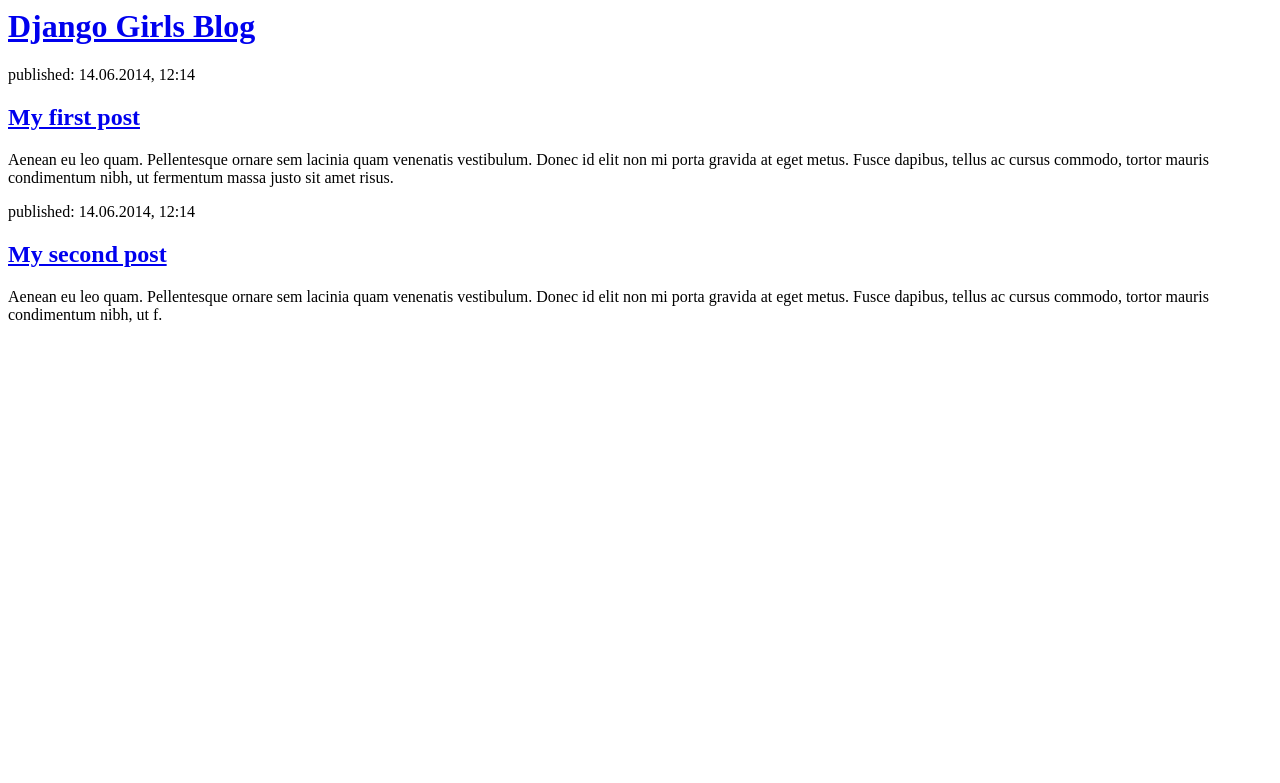
After one commit to STHITAPRAJNAS/FirstDjangoBlogExample, a Django app: template blog/templates/blog/post_list0.html in a window 1280 px wide. The commit adds this page. Shown: the top 783 px of the page. Run offline with Django 3.2, Linux system fonts and the light colour scheme; the template is opened without the code that fills it, so the values that code supplies are empty.

Commit message:
Modified templates to display posts from database.

```diff
--- /dev/null
+++ b/blog/templates/blog/post_list0.html
@@ -0,0 +1,22 @@
+<html>
+    <head>
+        <title>Django Girls blog</title>
+    </head>
+    <body>
+        <div>
+            <h1><a href="/">Django Girls Blog</a></h1>
+        </div>
+
+        <div>
+            <p>published: 14.06.2014, 12:14</p>
+            <h2><a href="/">My first post</a></h2>
+            <p>Aenean eu leo quam. Pellentesque ornare sem lacinia quam venenatis vestibulum. Donec id elit non mi porta gravida at eget metus. Fusce dapibus, tellus ac cursus commodo, tortor mauris condimentum nibh, ut fermentum massa justo sit amet risus.</p>
+        </div>
+
+        <div>
+            <p>published: 14.06.2014, 12:14</p>
+            <h2><a href="/">My second post</a></h2>
+            <p>Aenean eu leo quam. Pellentesque ornare sem lacinia quam venenatis vestibulum. Donec id elit non mi porta gravida at eget metus. Fusce dapibus, tellus ac cursus commodo, tortor mauris condimentum nibh, ut f.</p>
+        </div>
+    </body>
+</html>
--- a/blog/views.py
+++ b/blog/views.py
@@ -1,5 +1,8 @@
 from django.shortcuts import render
+from .models import Post
+from django.utils import timezone
 
 # Create your views here.
 def post_list(request):
-    return render(request, 'blog/post_list.html', {})
+    posts = Post.objects.filter(published_date__lte=timezone.now()).order_by('published_date')
+    return render(request, 'blog/post_list.html', {'posts': posts})
```
Also changed, not shown: blog/templates/blog/post_list.html (+10 -21 lines).
